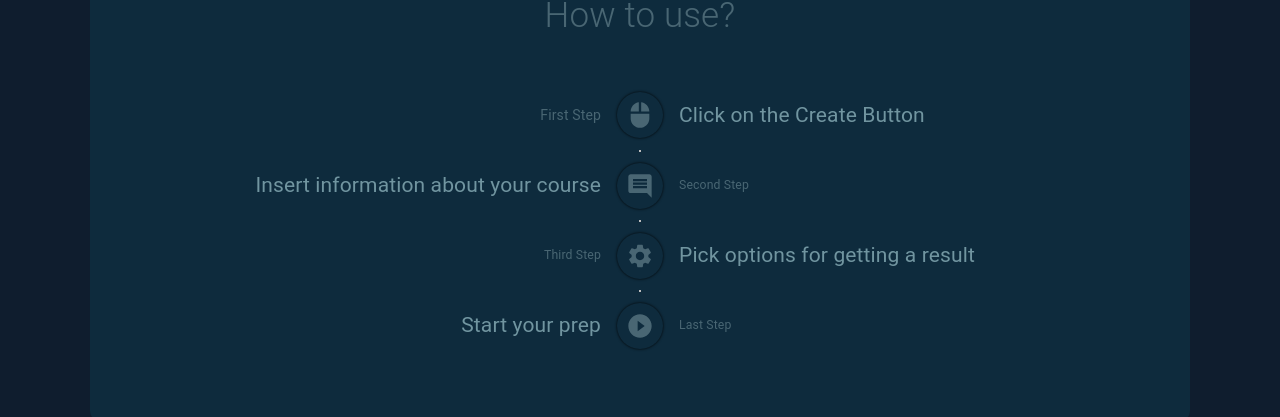
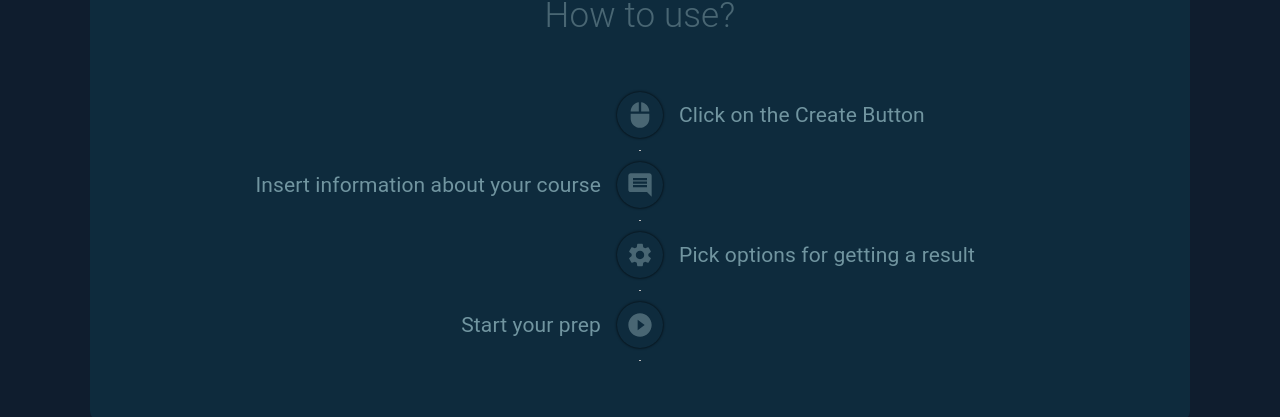
Before and after one commit to martinyis/PrepAi, a React (Create React App) app in the folder client/: page / in a window 1280 px wide. Shown: the part 897-1314 px from the top of the page. Built offline with nearby package versions, Linux system fonts and the light colour scheme.

Commit message:
number of steps Removed

```diff
--- a/client/src/UI/Steps.jsx
+++ b/client/src/UI/Steps.jsx
@@ -13,93 +13,47 @@ import TimelineItem from '@mui/lab/TimelineItem';
 import TimelineSeparator from '@mui/lab/TimelineSeparator';
 import TimelineConnector from '@mui/lab/TimelineConnector';
 import TimelineContent from '@mui/lab/TimelineContent';
-import TimelineOppositeContent from '@mui/lab/TimelineOppositeContent';
 import TimelineDot from '@mui/lab/TimelineDot';
 
+const timelineContent = [
+  {
+    id:10,
+    title:"Click on the Create Button",
+    Icon: MouseIcon
+  },
+  {
+    id:11,
+    title:"Insert information about your course",
+    Icon: InsertCommentIcon
+  },
+  {
+    id:12,
+    title:"Pick options for getting a result",
+    Icon: SettingsIcon
+  },
+  {
+    id:13,
+    title:"Start your prep",
+    Icon: PlayCircleFilledIcon
+  },
+];
 
-const CustomizedTimeline = () => {
+
+const TimeLineItem = ({ title, Icon, index }) => {
   return (
-    <Timeline position="alternate" sx={{maxWidth:"1000px",width:{xs:"auto",sm:"500px",lg:"1000px"}}}>
-      <TimelineItem>
-        <TimelineOppositeContent
-          sx={{ m: 'auto 0', color:"#496673" }}
-          align="right"
-          variant="body1"
-          color="text.secondary"
-        >
-          First Step
-        </TimelineOppositeContent>
+    <TimelineItem>
         <TimelineSeparator >
           <TimelineDot className="TimelineDot">
-            <MouseIcon className="TimelineIcons"/>
+            <Icon className="TimelineIcons"/>
           </TimelineDot>
           <TimelineConnector />
         </TimelineSeparator>
-        <TimelineContent className="TimelineContent--right">
-          <Typography>Click on the Create Button</Typography>
+        <TimelineContent className={`TimelineContent--${index === 0 || index === 2 ? "right" : "left"}`}>
+          <Typography>{title}</Typography>
         </TimelineContent>
       </TimelineItem>
-      <TimelineItem>
-        <TimelineOppositeContent
-          sx={{ m: 'auto 0', color:"#496673" }}
-          variant="body2"
-          color="text.secondary"
-        >
-          Second Step
-        </TimelineOppositeContent>
-        <TimelineSeparator>
-          <TimelineConnector />
-          <TimelineDot className="TimelineDot" >
-            <InsertCommentIcon className="TimelineIcons"/>
-          </TimelineDot>
-          <TimelineConnector />
-        </TimelineSeparator>
-        <TimelineContent className="TimelineContent--left">
-          <Typography>Insert information about your course</Typography>
-        </TimelineContent>
-      </TimelineItem>
-      <TimelineItem>
-         <TimelineOppositeContent
-          sx={{ m: 'auto 0', color:"#496673" }}
-          align="right"
-          variant="body2"
-          color="text.secondary"
-        >
-          Third Step
-        </TimelineOppositeContent>
-        <TimelineSeparator>
-          <TimelineConnector/>
-          <TimelineDot className="TimelineDot" >
-            <SettingsIcon className="TimelineIcons"/>
-          </TimelineDot>
-          <TimelineConnector />
-        </TimelineSeparator>
-        <TimelineContent className="TimelineContent--right">
-          <Typography>Pick options for getting a result</Typography>
-        </TimelineContent>
-      </TimelineItem>
-      <TimelineItem>
-        <TimelineOppositeContent
-          sx={{ m: 'auto 0', color:"#496673" }}
-          align="right"
-          variant="body2"
-          color="text.secondary"
-        >
-          Last Step
-        </TimelineOppositeContent>
-        <TimelineSeparator>
-          <TimelineConnector/>
-          <TimelineDot className="TimelineDot" >
-            <PlayCircleFilledIcon className="TimelineIcons"/>
-          </TimelineDot>
-        </TimelineSeparator>
-        <TimelineContent className="TimelineContent--left">
-          <Typography>Start your prep</Typography>
-        </TimelineContent>
-      </TimelineItem>
-    </Timeline>
-  );
-}
+  )
+};
 
 
 
@@ -122,7 +76,9 @@ const Steps = () => {
       }}
     >
       <Typography variant="h2">How to use?</Typography>
-      <CustomizedTimeline/>
+      <Timeline position="alternate" sx={{ maxWidth:"1000px", width:{xs:"auto", sm:"500px", lg:"1000px" }}}>
+      {timelineContent?.map((item,index) => <TimeLineItem key={item.id} {...item} index={index} />)}
+      </Timeline>
     </Stack>
   );
 };
```
